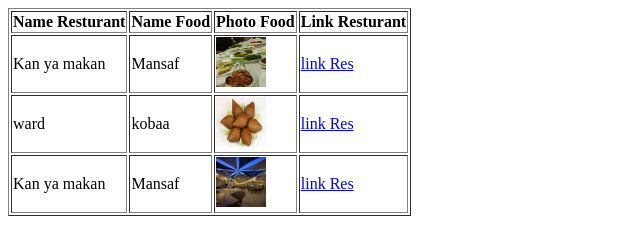
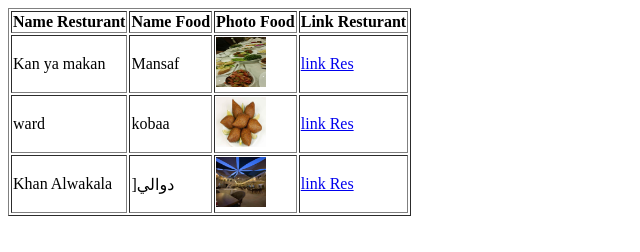
Before and after one commit to maysamshobaki1/table, a plain HTML site: page index.html in a window 1280 px wide. Shown: the full height of the page, 0-640 px from the left. Drawn offline with Linux system fonts and the light colour scheme.

Commit message:
Add files via upload

```diff
--- a/index.html
+++ b/index.html
@@ -30,8 +30,8 @@
                 <td><a href="https://www.facebook.com/wardnablusrestaurant?locale=ar_AR">link Res</a></a></td>
             </tr>
             <tr>
-                <td>Kan ya makan</td>
-                <td>Mansaf</td>
+                <td>Khan Alwakala</td>
+                <td>]دوالي</td>
                 <td><img width="50px" height="50px" src="img/alkhan.jpg"/></td>
                 <td><a href="https://www.facebook.com/pages/%D8%AE%D8%A7%D9%86%20%D8%A7%D9%84%D9%88%D9%83%D8%A7%D9%84%D8%A9%20%D9%86%D8%A7%D8%A8%D9%84%D8%B3/249373148868720/?locale=ar_AR">link Res</a></a></td>
             </tr>
```
